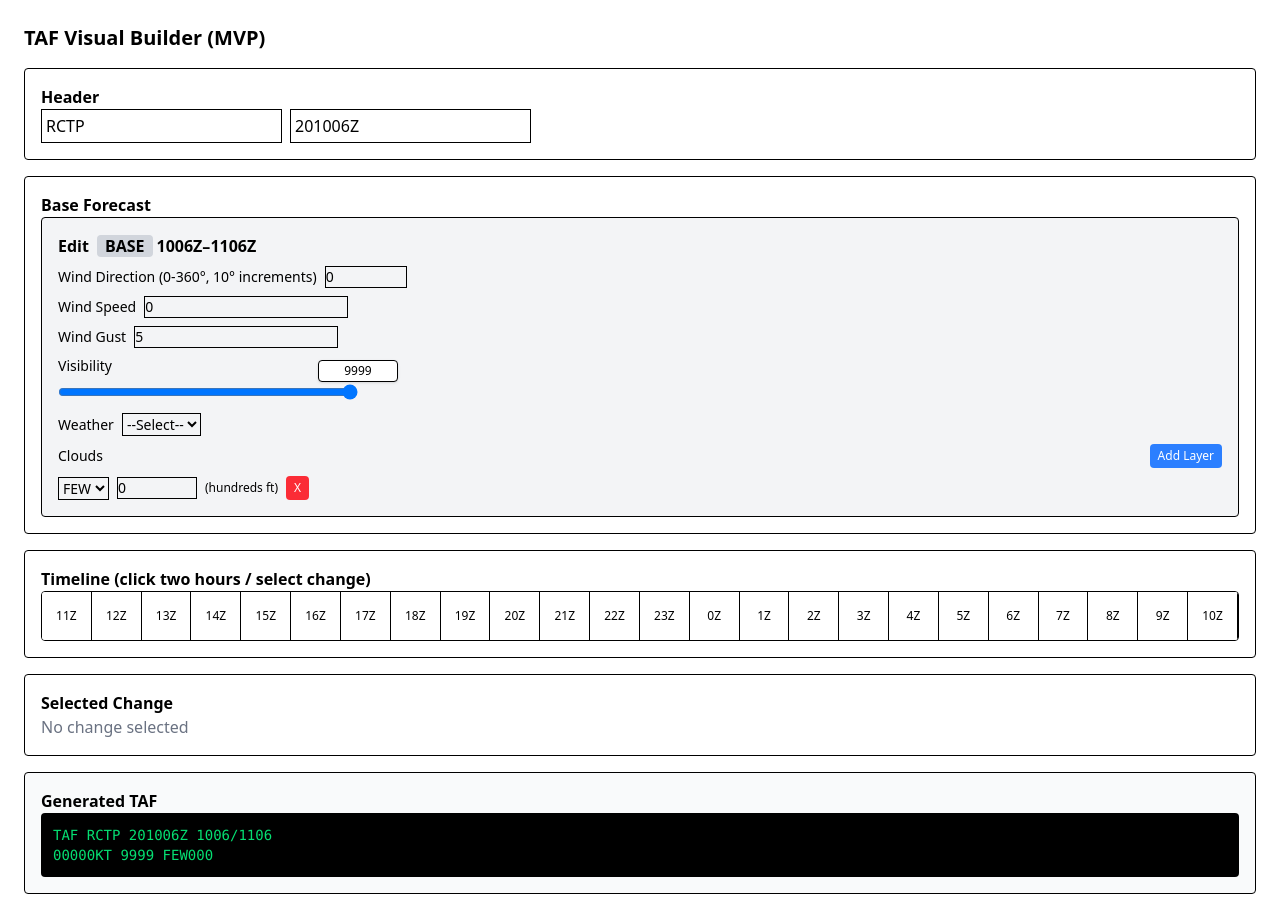
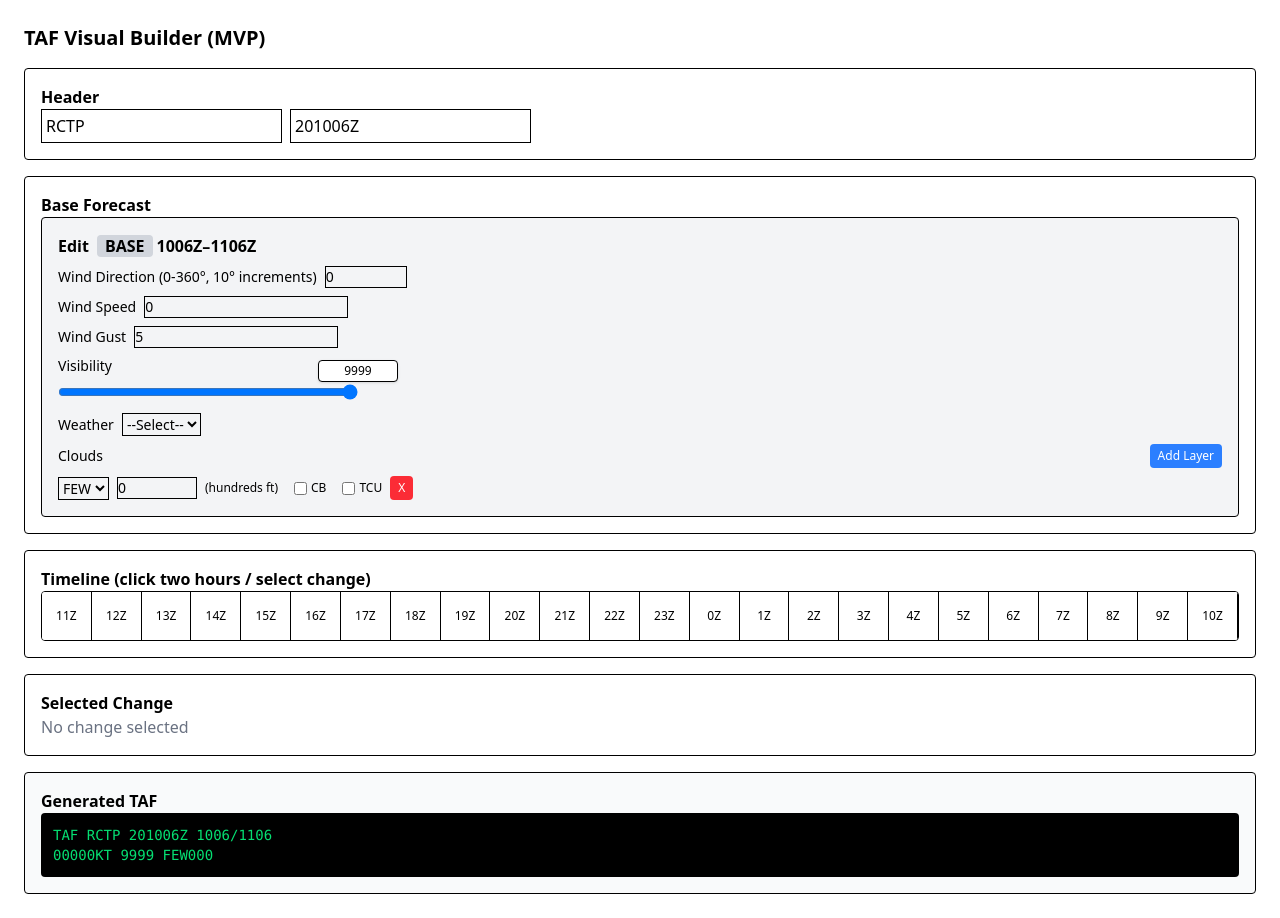
Before and after one commit to sprangdes/taf-visual-builder, a React (Vite) app: page / in a window 1280 px wide. Both pictures are taken after typing "5" into the empty fields and a click on the button "Add Layer". Built offline with nearby package versions, Linux system fonts and the light colour scheme.

Commit message:
更新 WeatherState 介面以支持雲層的 CB 和 TCU 屬性，並在 ChangeEditor 中新增相應的勾選框功能。

```diff
--- a/src/TafBuilder.tsx
+++ b/src/TafBuilder.tsx
@@ -19,7 +19,7 @@ interface WeatherState {
   wind: Wind;
   visibility: number;
   weather: string[];
-  clouds: { amount: string; height: number }[];
+  clouds: { amount: string; height: number; cb?: boolean; tcu?: boolean }[];
 }
 
 interface TAFChange {
@@ -85,9 +85,14 @@ function formatWind({ dir, speed, gust }: Wind) {
   return `${d}${s}${g}KT`;
 }
 
-function formatClouds(clouds: { amount: string; height: number }[]) {
+function formatClouds(clouds: { amount: string; height: number; cb?: boolean; tcu?: boolean }[]) {
   return (clouds || [])
-    .map((c) => `${c.amount}${String(c.height).padStart(3, "0")}`)
+    .map((c) => {
+      let suffix = "";
+      if (c.cb) suffix = "CB";
+      else if (c.tcu) suffix = "TCU";
+      return `${c.amount}${String(c.height).padStart(3, "0")}${suffix}`;
+    })
     .join(" ");
 }
 
@@ -297,7 +302,11 @@ function ChangeEditor({ change, onUpdate, showActionButtons = false, onDelete, o
     onUpdate({ ...change, state: { ...state, weather: value ? [value] : [] } });
   };
 
-  const updateCloud = (index: number, field: "amount" | "height", value: string | number) => {
+  const updateCloud = (
+    index: number,
+    field: "amount" | "height" | "cb" | "tcu",
+    value: string | number | boolean
+  ) => {
     const updatedClouds = [...clouds];
     const target = { ...updatedClouds[index] };
 
@@ -308,6 +317,17 @@ function ChangeEditor({ change, onUpdate, showActionButtons = false, onDelete, o
     if (field === "height") {
       const h = Math.max(0, Math.round(Number(value)));
       target.height = h;
+    }
+
+    if (field === "cb") {
+      target.cb = Boolean(value);
+      // if checked, unset tcu
+      if (target.cb) target.tcu = false;
+    }
+    if (field === "tcu") {
+      target.tcu = Boolean(value);
+      // if checked, unset cb
+      if (target.tcu) target.cb = false;
     }
 
     updatedClouds[index] = target;
@@ -514,6 +534,26 @@ function ChangeEditor({ change, onUpdate, showActionButtons = false, onDelete, o
 
               <span className="text-xs">(hundreds ft)</span>
 
+              {/* CB/TCU checkboxes */}
+              <label className="flex items-center text-xs ml-2">
+                <input
+                  type="checkbox"
+                  checked={!!c.cb}
+                  onChange={(e) => updateCloud(idx, "cb", e.target.checked)}
+                  className="mr-1"
+                />
+                CB
+              </label>
+              <label className="flex items-center text-xs ml-2">
+                <input
+                  type="checkbox"
+                  checked={!!c.tcu}
+                  onChange={(e) => updateCloud(idx, "tcu", e.target.checked)}
+                  className="mr-1"
+                />
+                TCU
+              </label>
+
               <button
                 type="button"
                 onClick={() => removeCloud(idx)}
```
